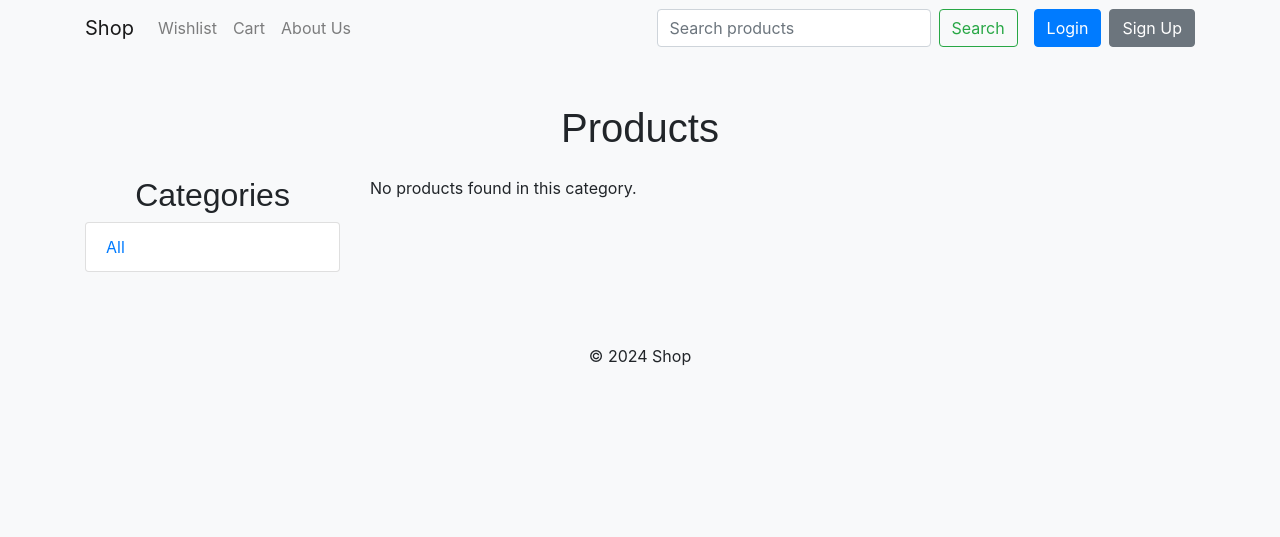
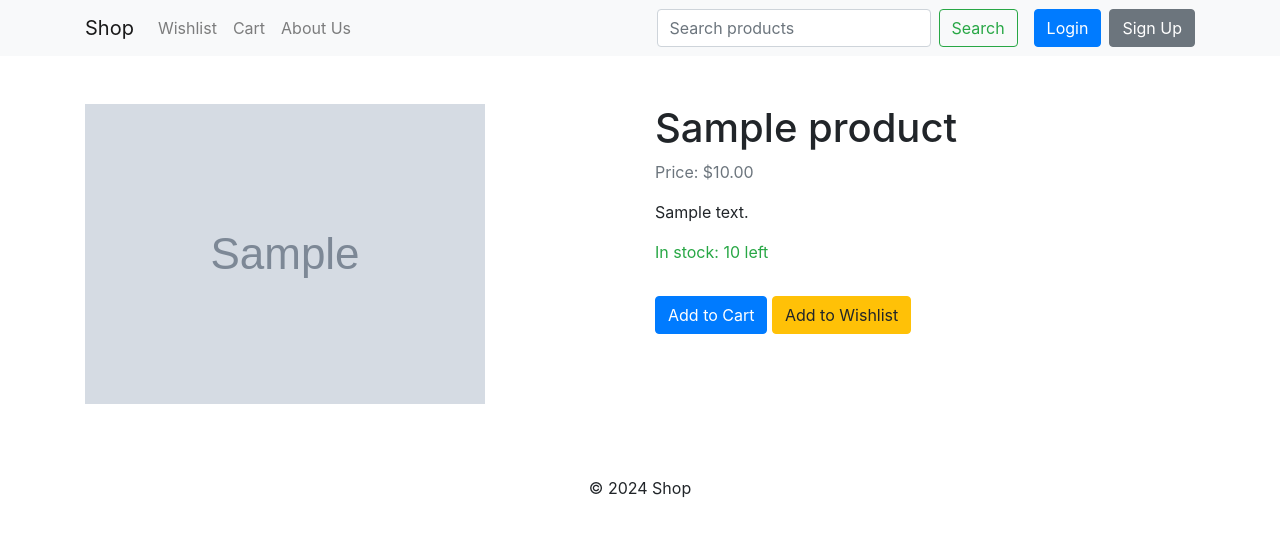
Before and after one commit to Awwze/ShopDjango, a Django app: page /product/1/ in a window 1280 px wide. Shown: the top 537 px of the page. Run offline with Django 5.2, Linux system fonts and the light colour scheme; tables that the repository leaves empty hold one stand-in row (values such as "Sample post"); grey boxes marked "Sample" are stand-in pictures; some libraries are stand-ins or nearby versions.

Commit message:
Merge request test

```diff
--- a/templates/shop/product_detail.html
+++ b/templates/shop/product_detail.html
@@ -3,96 +3,35 @@
 {% load static %}
 
 {% block title %}
-Product List
+{{ product.name }}
 {% endblock %}
 
 {% block content %}
 <div class="container my-5">
-    <h1 class="my-4 text-center">Products</h1>
+    <div class="row">
+        <div class="col-md-6">
+            <img src="{{ product.image.url }}" class="img-fluid" alt="{{ product.name }}">
+        </div>
+        <div class="col-md-6">
+            <h1>{{ product.name }}</h1>
+            <p class="text-muted">Price: ${{ product.price }}</p>
+            <p>{{ product.description }}</p>
 
-    <div class="row">
-        <!-- Sidebar with Categories -->
-        <aside class="col-md-3">
-            <h2 class="text-center">Categories</h2>
-            <ul class="list-group">
-                <li class="list-group-item">
-                    <a href="?">All</a>
-                </li>
-                {% for category in categories %}
-                    <li class="list-group-item">
-                        <a href="?category={{ category.id }}{% if request.GET.q %}&q={{ request.GET.q }}{% endif %}"
-                           {% if selected_category == category.id %} style="font-weight:bold;"{% endif %}>
-                            {{ category.name }}
-                        </a>
-                    </li>
-                {% endfor %}
-            </ul>
-        </aside>
+            <!-- Отображение количества оставшихся товаров -->
+            {% if product.stock > 0 %}
+                <p class="text-success">In stock: {{ product.stock }} left</p>
+            {% else %}
+                <p class="text-danger">Out of stock</p>
+            {% endif %}
 
-        <!-- Product List in Two Rows of Three Products -->
-        <main class="col-md-9">
-            <div class="row">
-                {% for product in products %}
-                    <div class="col-md-4 mb-4"> <!-- 3 products per row -->
-                        <div class="card h-100 shadow-lg" style="border-radius: 10px;">
-                            <a href="{% url 'product_detail' product.id %}">
-                                <img src="{{ product.image.url }}" class="card-img-top" alt="{{ product.name }}"
-                                     style="border-top-left-radius: 10px; border-top-right-radius: 10px;">
-                            </a>
-                            <div class="card-body">
-                                <h5 class="card-title">{{ product.name }}</h5>
-                                <p class="card-text">{{ product.description|truncatewords:20 }}</p>
-                                <p class="card-text text-success"><strong>Price: ${{ product.price }}</strong></p>
-                                <a href="{% url 'product_detail' product.id %}" class="btn btn-info mb-2">View Details</a>
-                                <a href="{% url 'add_to_cart' product.id %}" class="btn btn-primary mt-auto">Add to Cart</a>
-                                <a href="{% url 'add_to_wishlist' product.id %}" class="btn btn-warning mt-3">Add to Wishlist</a>
-                            </div>
-                        </div>
-                    </div>
-                {% empty %}
-                    <div class="col-12">
-                        <p>No products found in this category.</p>
-                    </div>
-                {% endfor %}
-            </div>
-
-            <!-- Pagination -->
-            <nav aria-label="Page navigation">
-                <ul class="pagination justify-content-center">
-                    {% if products.has_previous %}
-                        <li class="page-item">
-                            <a class="page-link" href="?page=1" aria-label="First">
-                                <span aria-hidden="true">&laquo;&laquo;</span>
-                            </a>
-                        </li>
-                        <li class="page-item">
-                            <a class="page-link" href="?page={{ products.previous_page_number }}" aria-label="Previous">
-                                <span aria-hidden="true">&laquo;</span>
-                            </a>
-                        </li>
-                    {% endif %}
-                    {% for i in products.paginator.page_range %}
-                        <li class="page-item {% if products.number == i %}active{% endif %}">
-                            <a class="page-link" href="?page={{ i }}">{{ i }}</a>
-                        </li>
-                    {% endfor %}
-                    {% if products.has_next %}
-                        <li class="page-item">
-                            <a class="page-link" href="?page={{ products.next_page_number }}" aria-label="Next">
-                                <span aria-hidden="true">&raquo;</span>
-                            </a>
-                        </li>
-                        <li class="page-item">
-                            <a class="page-link" href="?page={{ products.paginator.num_pages }}" aria-label="Last">
-                                <span aria-hidden="true">&laquo;&laquo;</span>
-                            </a>
-                        </li>
-                    {% endif %}
-                </ul>
-            </nav>
-        </main>
+            <a href="{% url 'add_to_cart' product.id %}" class="btn btn-primary mt-3 {% if product.stock == 0 %}disabled{% endif %}">Add to Cart</a>
+            <a href="{% url 'add_to_wishlist' product.id %}" class="btn btn-warning mt-3">Add to Wishlist</a>
+        </div>
     </div>
 </div>
+{% endblock %}
+
+
 
 {% block head %}
 <link rel="stylesheet" href="{% static 'shop/css/styles.css' %}">
@@ -123,4 +62,3 @@ Product List
     }
 </style>
 {% endblock %}
-{% endblock %}
```
